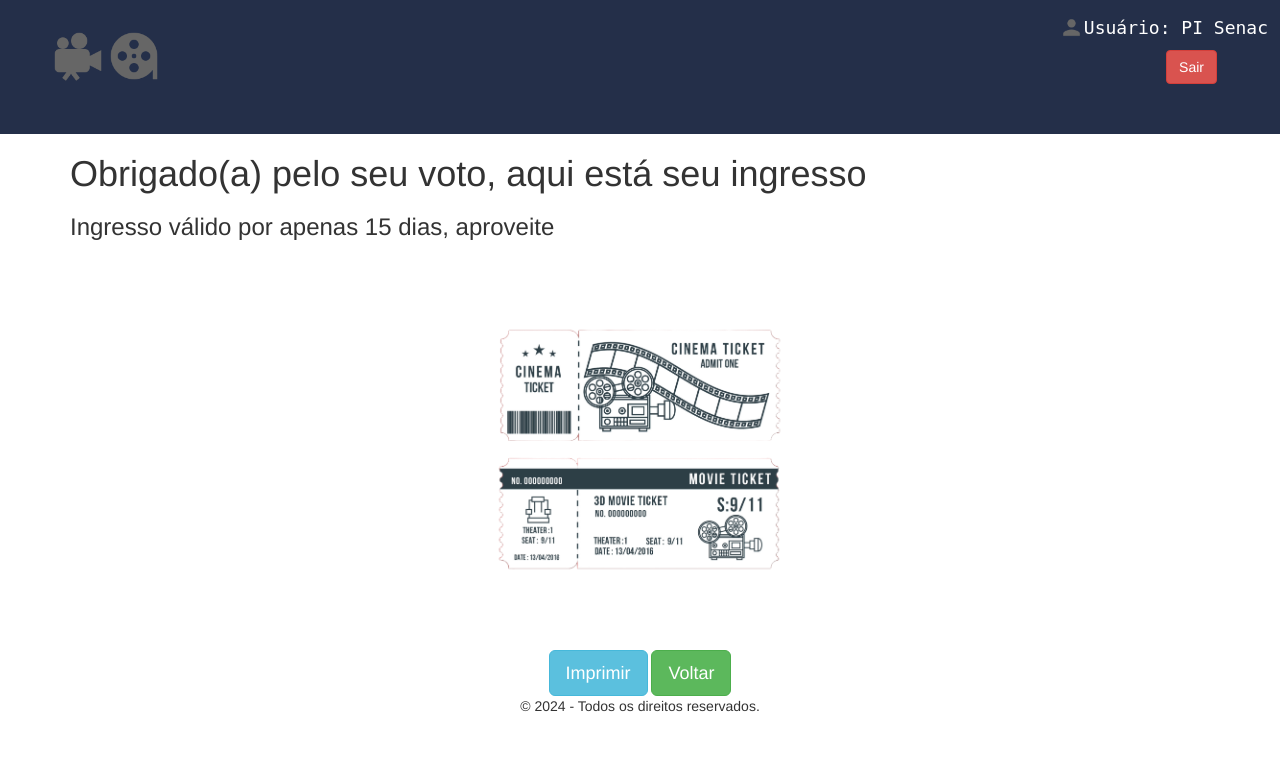
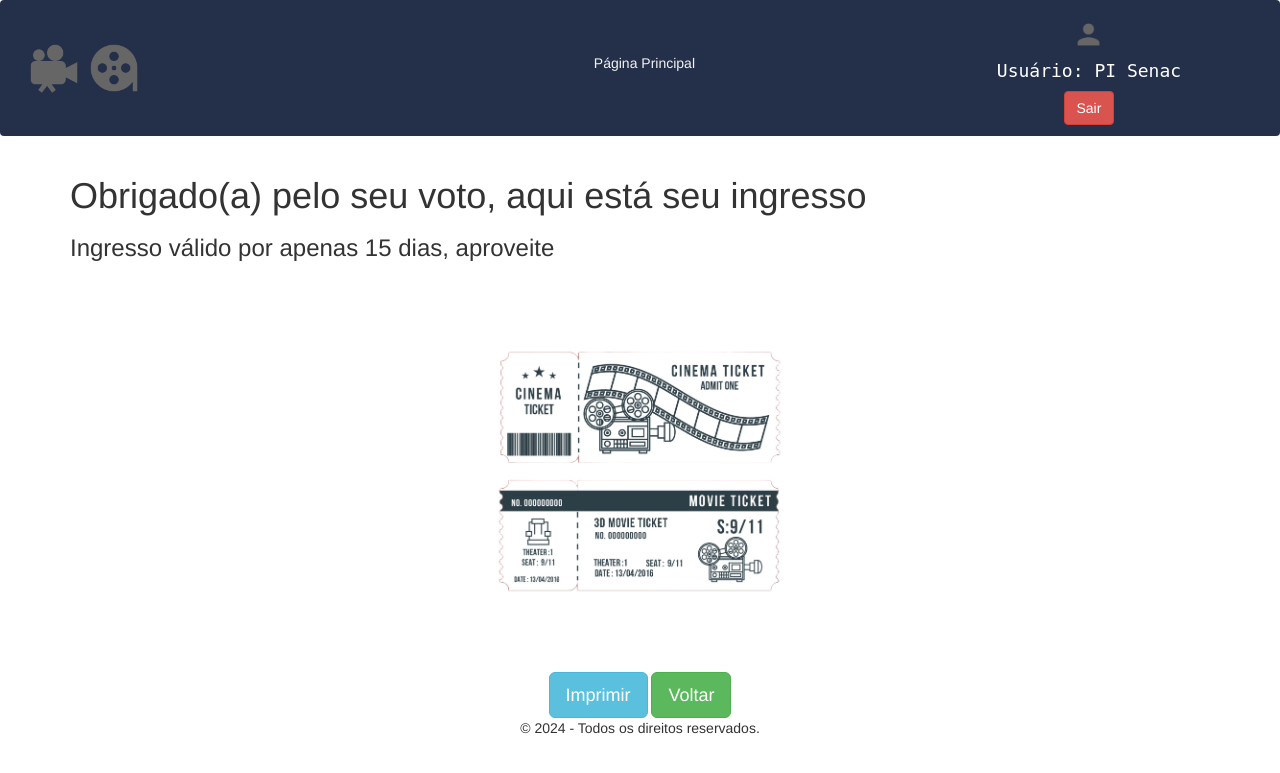
Before and after one commit to GuilhermeGTM/PI-ultima-entrega, a PHP site: page /inc_ingresso.php in a window 1280 px wide. Shown: the top 773 px of the page. Run offline with PHP 8.4, Linux system fonts and the light colour scheme.

Commit message:
alteracao estilo menu e pagina de ingresso

```diff
--- a/exc_filmes.php
+++ b/exc_filmes.php
@@ -1,6 +1,6 @@
 <?php
 include 'inc_titulo.php';
-include 'inc_menu.php';
+
 
 // obtém o id do registro a ser excluído
 $id = $_GET["id"];
--- a/inc_filmes.php
+++ b/inc_filmes.php
@@ -1,6 +1,6 @@
 <?php
 include 'inc_titulo.php';
-include 'inc_menu.php';
+
 ?>
 
 <div class="col-sm-9">
--- a/inc_filmes2.php
+++ b/inc_filmes2.php
@@ -1,6 +1,6 @@
 <?php
 include 'inc_titulo.php';
-include 'inc_menu.php';
+
 ?>
 
 <div class="col-sm-9">
--- a/inc_grafico.php
+++ b/inc_grafico.php
@@ -2,7 +2,7 @@
 
 <?php
 include 'inc_titulopg.php';
-include 'inc_menupg.php';
+
 
 include 'inc_conecta.php';
 
--- a/inc_menupg.php
+++ b/inc_menupg.php
@@ -1,7 +1,5 @@
-  <div class="row">
-<div class="col-sm-2">
-        <h2 class="bg-info text-center"> Menu </h2>
-        <ul class="nav navbar-sidebar">
-            <li class="active"><a href="pagina_comercial.php">Página Principal</a></li>
-      </ul>
-    </div>
+<div >
+  <ul class="list-unstyled col-lg-12">
+    <li class="active col-sm-6" ><a href="pagina_comercial.php" style="color:#f2f2f2;" >Página Principal</a></li>
+     </ul>
+</div>
--- a/inc_titulopg.php
+++ b/inc_titulopg.php
@@ -1,5 +1,6 @@
 <!DOCTYPE html>
-<html lang="en">
+<html lang="pt-br">
+
 <head>
     <title> Top Filmes </title>
     <meta charset="utf-8">
@@ -8,20 +9,23 @@
     <script src="bootstrap/jquery.js"></script>
     <script src="bootstrap/bootstrap.js"></script>
 </head>
+
 <body>
     <div>
-        <div style=" padding: 50px; text-align: center; background: #242F49; margin-top: -3em; display: flex; color: white">
-        <div style="display: flex; align-items: flex-end;">
+
+        <div style=" background: #242F49; color: white; display:flex; align-items:center; justify-content:center; padding:1rem" class="navbar navbar-expand-lg ">
+            <div class="col-sm-6">
                 <img src="./icones/Movie Projector.png" alt="" style="width:4em">
                 <img src="./icones/Film Reel.png" alt="" style="width:4em">
             </div>
-            <div style="display: flex; flex-direction: row-reverse; margin-left: 76%;">
-                <h1>&nbsp;</h1>
+            <div class="col-sm-4">
+                <?php
+                include 'inc_menupg.php';
+                ?>
+            </div>
+            <div class="col-sm-4 text-center d-flex-2">
+                <img src="./icones/icon-user.png" alt="a" style="width: 10%; height:10%; margin-top: 0.5em; ">
                 <h4 style="font-family: monospace;"> Usuário: PI Senac</h4>
-                <img src="./icones/icon-user.png" alt="a" style="width: 25px; height:25px; margin-top: 0.5em;">
+                <a href="logout.php" class="btn btn-danger">  Sair </a>
             </div>
-            <div style="margin-top: 3em; margin-left: -9em;">
-              <a href="logout.php" style="margin-left: 1em;" class="btn btn-danger"> Sair </a>
     </div>
-
-        </div>
--- a/inc_votos2.php
+++ b/inc_votos2.php
@@ -1,6 +1,6 @@
 <?php
 include 'inc_titulopg.php';
-include 'inc_menupg.php';
+
 ?>
 
 <div class="col-sm-9">
--- a/index.php
+++ b/index.php
@@ -1,6 +1,6 @@
 <?php
 include 'inc_titulo.php';
-include 'inc_menu.php';
+
 ?>
 
 <div class="col-sm-9">
--- a/listar.php
+++ b/listar.php
@@ -1,6 +1,6 @@
 <?php
 include 'inc_titulo.php';
-include 'inc_menu.php';
+
 ?>
 
 <div class="col-sm-9">
```
Also changed, not shown: inc_titulo.php (+9 -3 lines), inc_votos.php (+42 -53 lines), pagina_comercial.php (+8 -8 lines). Lines whose indentation alone changed are shown as unchanged.
